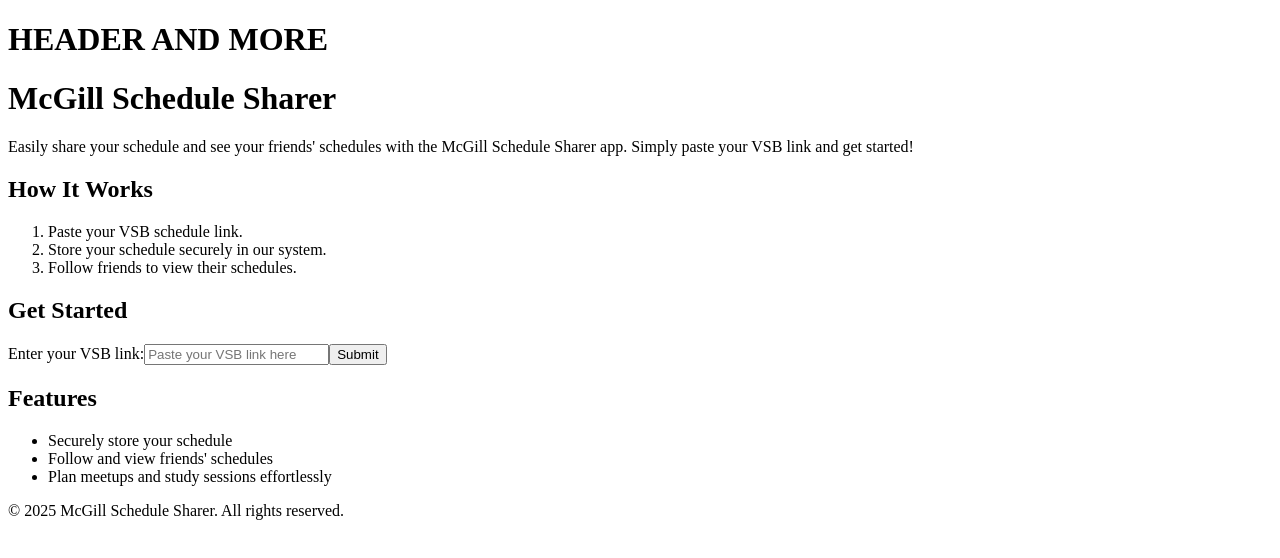
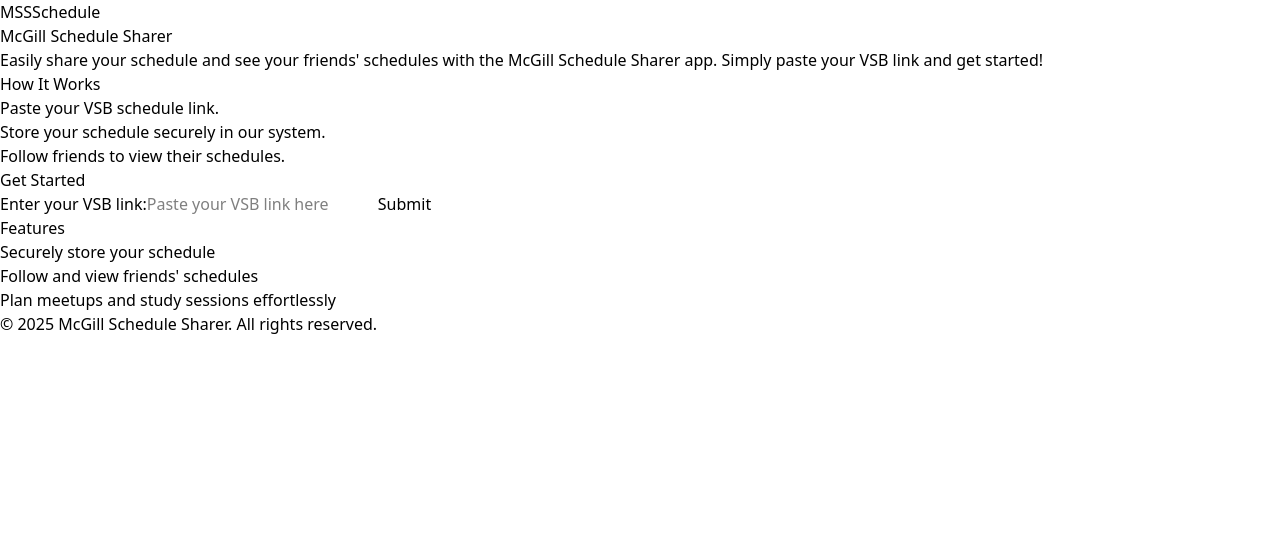
Before and after one commit to SpiderMonkeyMan/McHacks25, a React (Vite) app in the folder frontend/: page / in a window 1280 px wide. Shown: the top 558 px of the page. Built offline with nearby package versions, Linux system fonts and the light colour scheme.

Commit message:
added tailwind

```diff
--- a/frontend/package.json
+++ b/frontend/package.json
@@ -11,10 +11,12 @@
     "preview": "vite preview"
   },
   "dependencies": {
+    "@tailwindcss/vite": "^4.0.0",
     "axios": "^1.7.9",
     "react": "^18.3.1",
     "react-dom": "^18.3.1",
-    "react-router-dom": "^7.1.3"
+    "react-router-dom": "^7.1.3",
+    "tailwindcss": "^4.0.0"
   },
   "devDependencies": {
     "@eslint/js": "^9.17.0",
--- /dev/null
+++ b/frontend/src/App.css
@@ -0,0 +1 @@
+@import "tailwindcss";
--- a/frontend/src/App.jsx
+++ b/frontend/src/App.jsx
@@ -3,6 +3,8 @@ import { BrowserRouter as Router, Route, Routes } from 'react-router-dom';
 import Layout from './pages/Layout';
 import LandingPage from './pages/LandingPage';
 import Schedule from './pages/Schedule';
+import './App.css';
+
 
 function App() {
 
--- a/frontend/src/pages/Layout.jsx
+++ b/frontend/src/pages/Layout.jsx
@@ -4,7 +4,16 @@ import { Outlet, NavLink } from 'react-router-dom';
 const Layout = () => {
     return (
         <div>
-            <h1>HEADER AND MORE</h1>
+            <header>
+                <div>
+                    <NavLink to='/'>
+                        MSS
+                    </NavLink>
+                    <NavLink to='/schedule'>
+                        Schedule
+                    </NavLink>
+                </div>
+            </header>
             <Outlet />
         </div>
     );
--- a/frontend/vite.config.js
+++ b/frontend/vite.config.js
@@ -1,7 +1,11 @@
 import { defineConfig } from 'vite'
 import react from '@vitejs/plugin-react-swc'
+import tailwindcss from '@tailwindcss/vite'
 
 // https://vite.dev/config/
 export default defineConfig({
-  plugins: [react()],
+  plugins: [
+    react(),
+    tailwindcss(),
+  ],
 })
```
Also changed, not shown: 1 other file (tests, documents, lock files or other folders).
